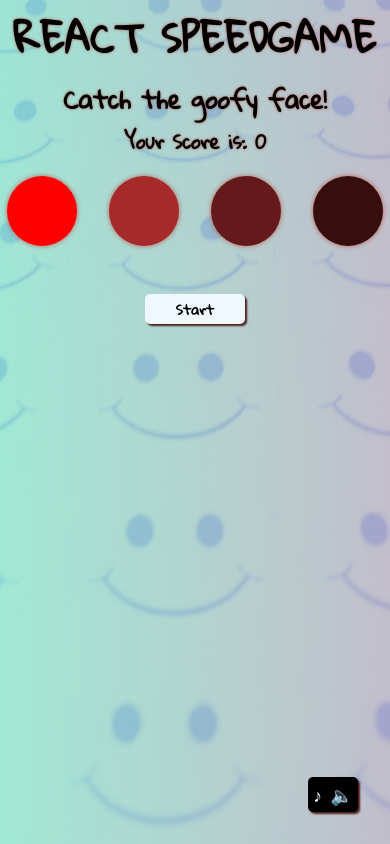
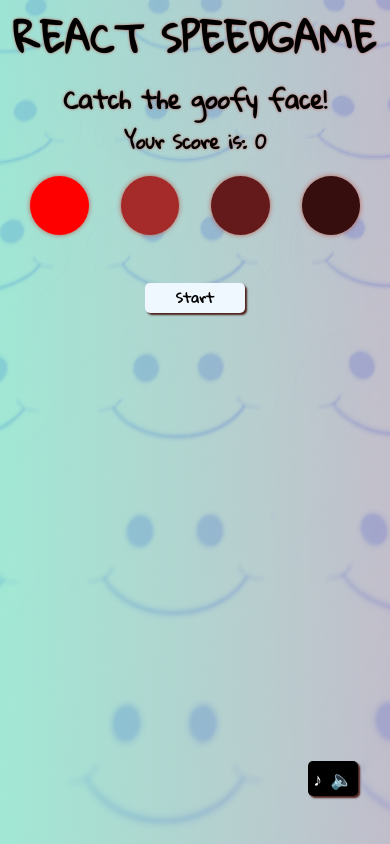
Before and after one commit to hiphip12/react_speedgame, a React (Create React App) app: page / in a window 390 px wide. Built offline with nearby package versions, Linux system fonts and the light colour scheme.

Commit message:
improved responsiveness

```diff
--- a/src/index.css
+++ b/src/index.css
@@ -30,8 +30,8 @@ h1 {
 
 /* using same viewpoint for circle responsiveness */
 .circle {
-  height: 18vw;
-  width: 18vw;
+  height: 15vw;
+  width: 15vw;
   border-radius: 100%;
   margin: 1rem;
   box-shadow: 0 0 5px rgb(186, 96, 86);
@@ -135,7 +135,7 @@ button:active {
 
 .circle.active::before {
   content: "🤪";
-  font-size: 18vw;
+  font-size: 15vw;
 }
 
 .close {
@@ -180,7 +180,7 @@ button:active {
 @media (max-width: 768px) {
   .musicPlayer {
     top: auto;
-    bottom: 0;
-    position: absolute;
+    bottom: 1rem;
+    position: fixed;
   }
 }
```
